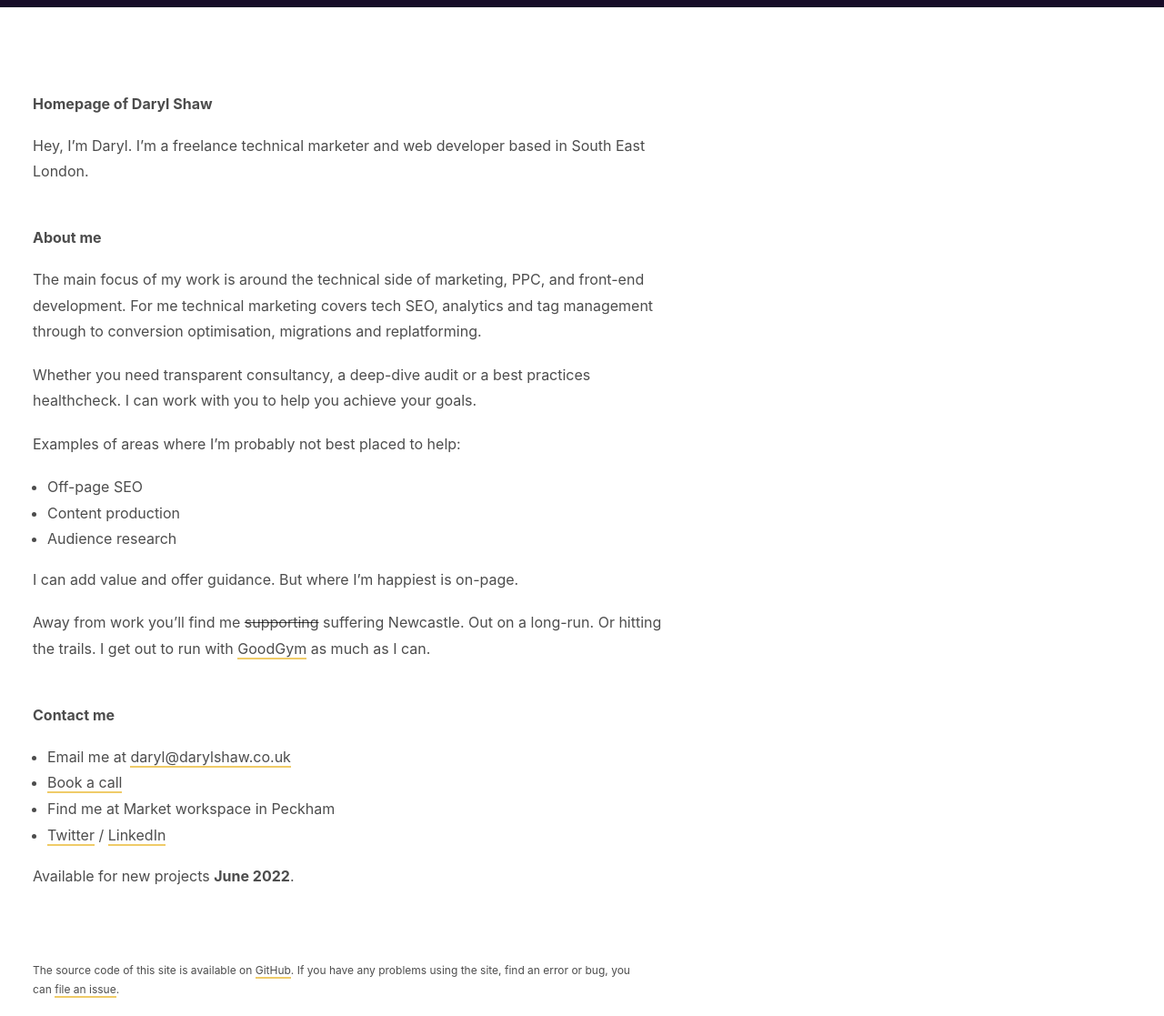
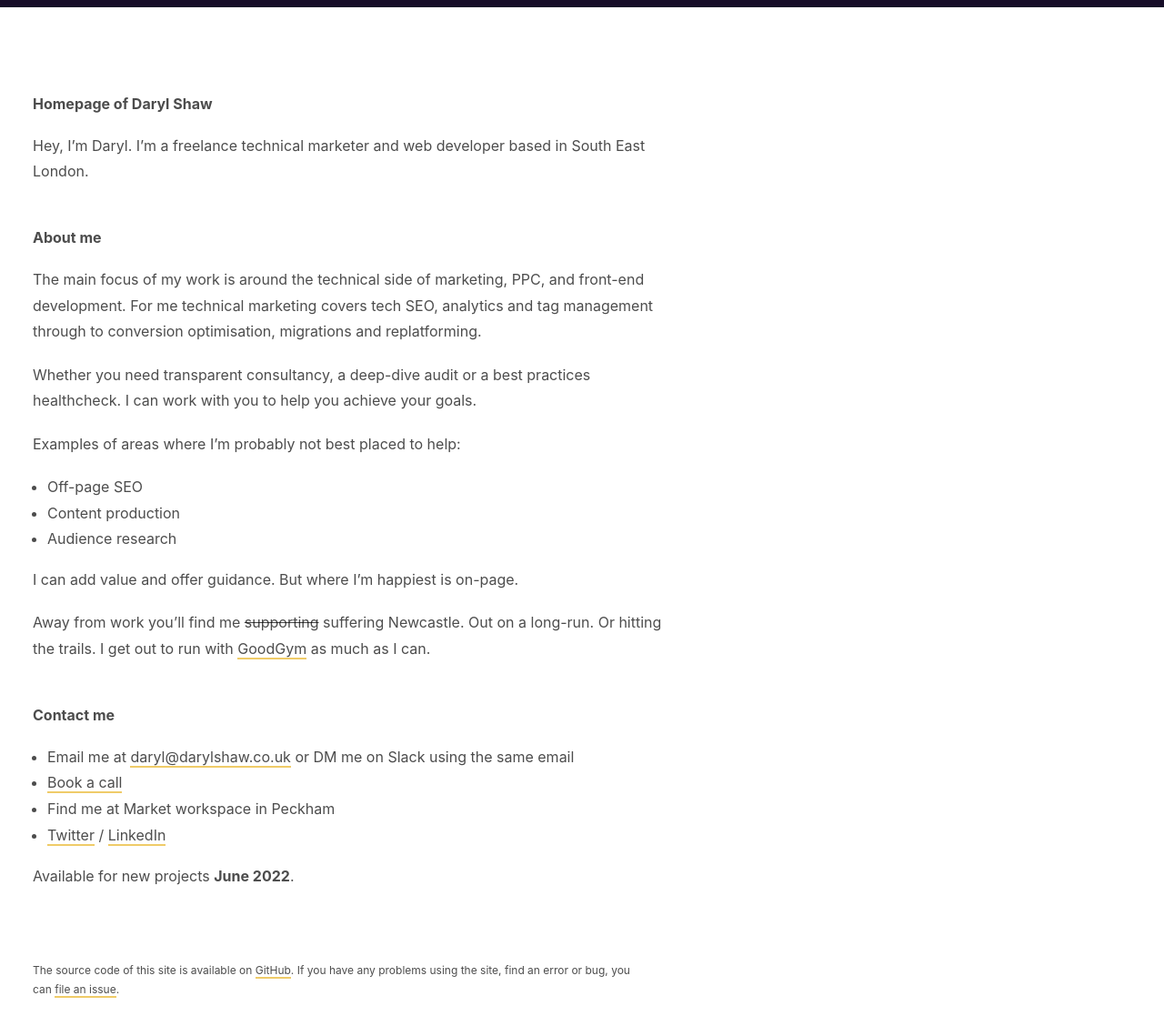
Before and after one commit to darylshaw/darylshaw.co.uk, a Jekyll site: the page built from index.md, in a window 1280 px wide. Shown: the whole page at 91% size. Built offline with Jekyll 4.4.1, drawn with Linux system fonts in a browser that asks for light colours.

Commit message:
added slack dm to contact info

```diff
--- a/index.md
+++ b/index.md
@@ -27,7 +27,7 @@ Away from work you'll find me ~~supporting~~ suffering Newcastle. Out on a long-
 
 ## Contact me
 
-* Email me at [daryl@darylshaw.co.uk](mailto:daryl@darylshaw.co.uk)
+* Email me at [daryl@darylshaw.co.uk](mailto:daryl@darylshaw.co.uk) or DM me on Slack using the same email
 * [Book a call](https://fantastical.app/darylshaw/15-min-call)
 * Find me at Market workspace in Peckham
 * [Twitter](https://twitter.com/daryl_shaw) / [LinkedIn](https://www.linkedin.com/in/daryl-shaw/)
```
